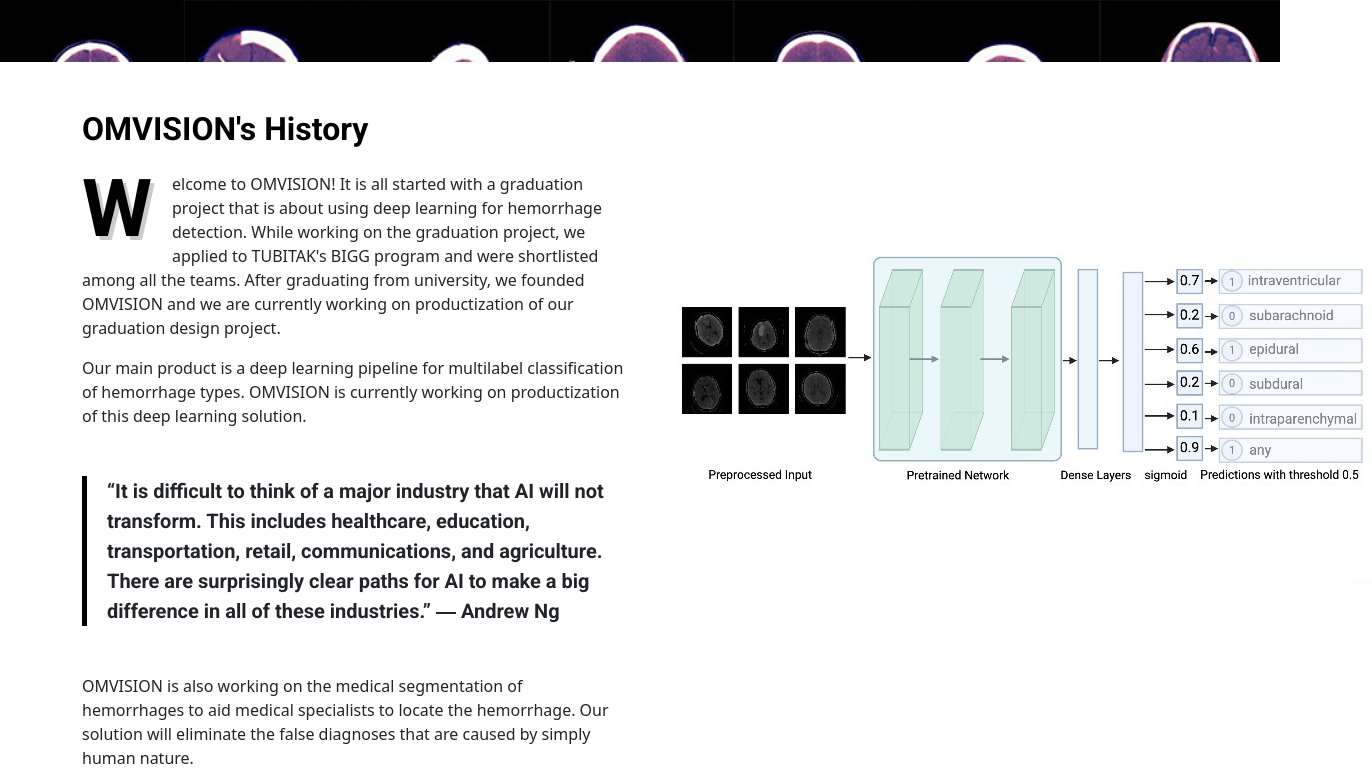
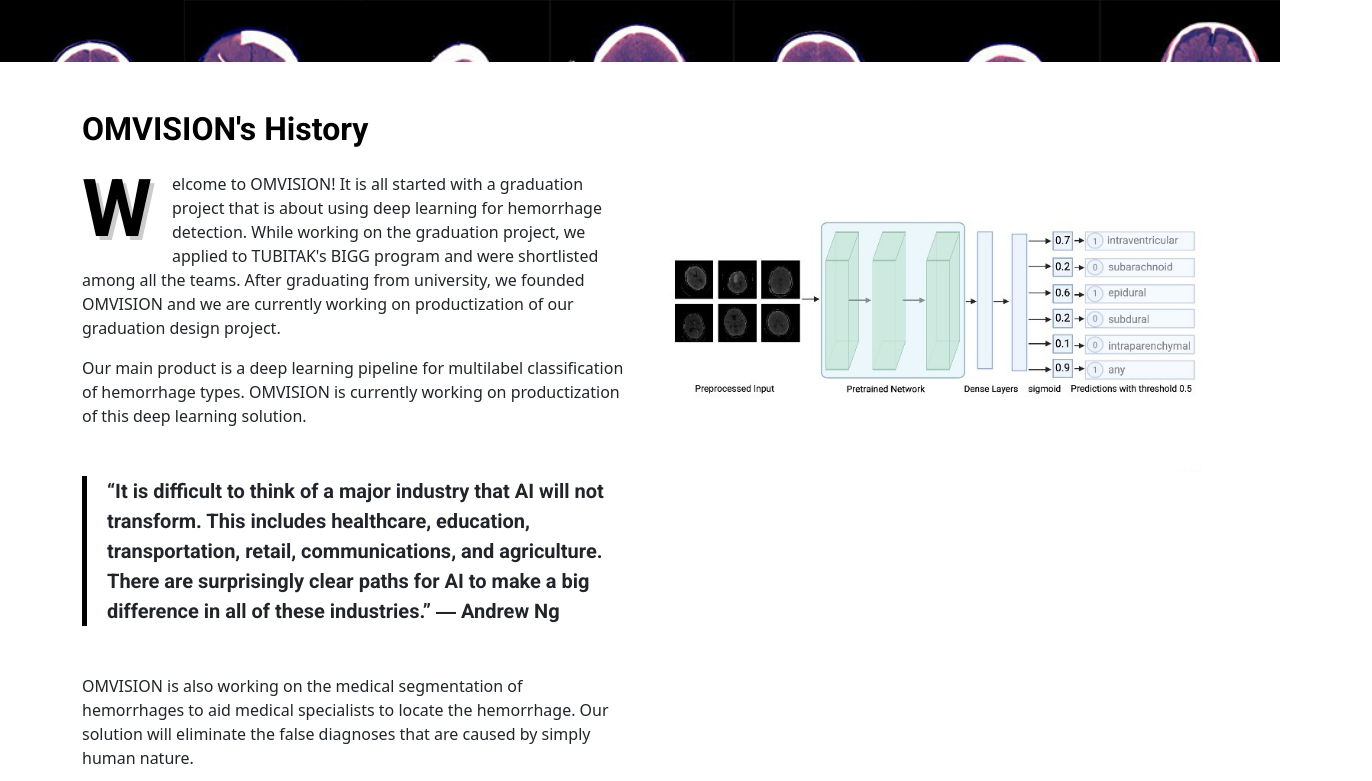
Before and after one commit to owwe/owwe.github.io, a plain HTML site: page about.html in a window 1280 px wide. Shown: the part 504-1285 px from the top of the page, 1372 px wide, since content can reach past the window. Drawn offline with nearby package versions, Linux system fonts and the light colour scheme.

Commit message:
ccn_photo_modified

```diff
--- a/about.html
+++ b/about.html
@@ -224,7 +224,7 @@
 		<p>Company aims to create an application for hemorrhage classification and segmentation to instantly diagnose the hemorrhages. This application will be used for a double check mechanism and in some cases as a primary source when needed. </p>
 
 		</div>
-		<div class="col-md-6"><img src="img/WhatsApp Image 2021-11-19 at 15.19.34.jpeg" alt="about"></div>
+		<div class="col-md-6"><img src="img/WhatsApp Image 2021-11-19 at 15.19.34.jpeg" alt="about" width = 550px></div>
 
 	</div>
 </div>
```
